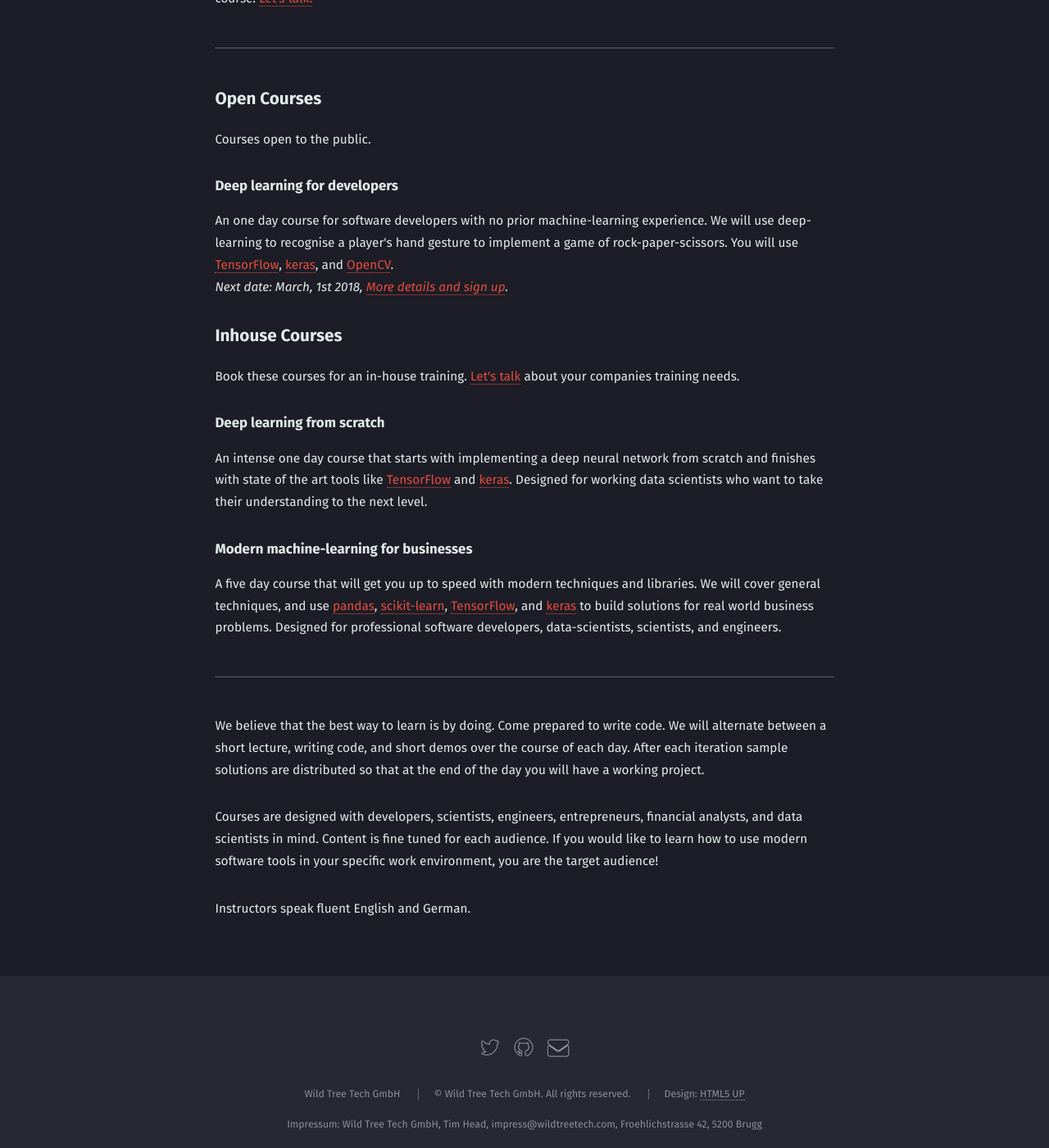
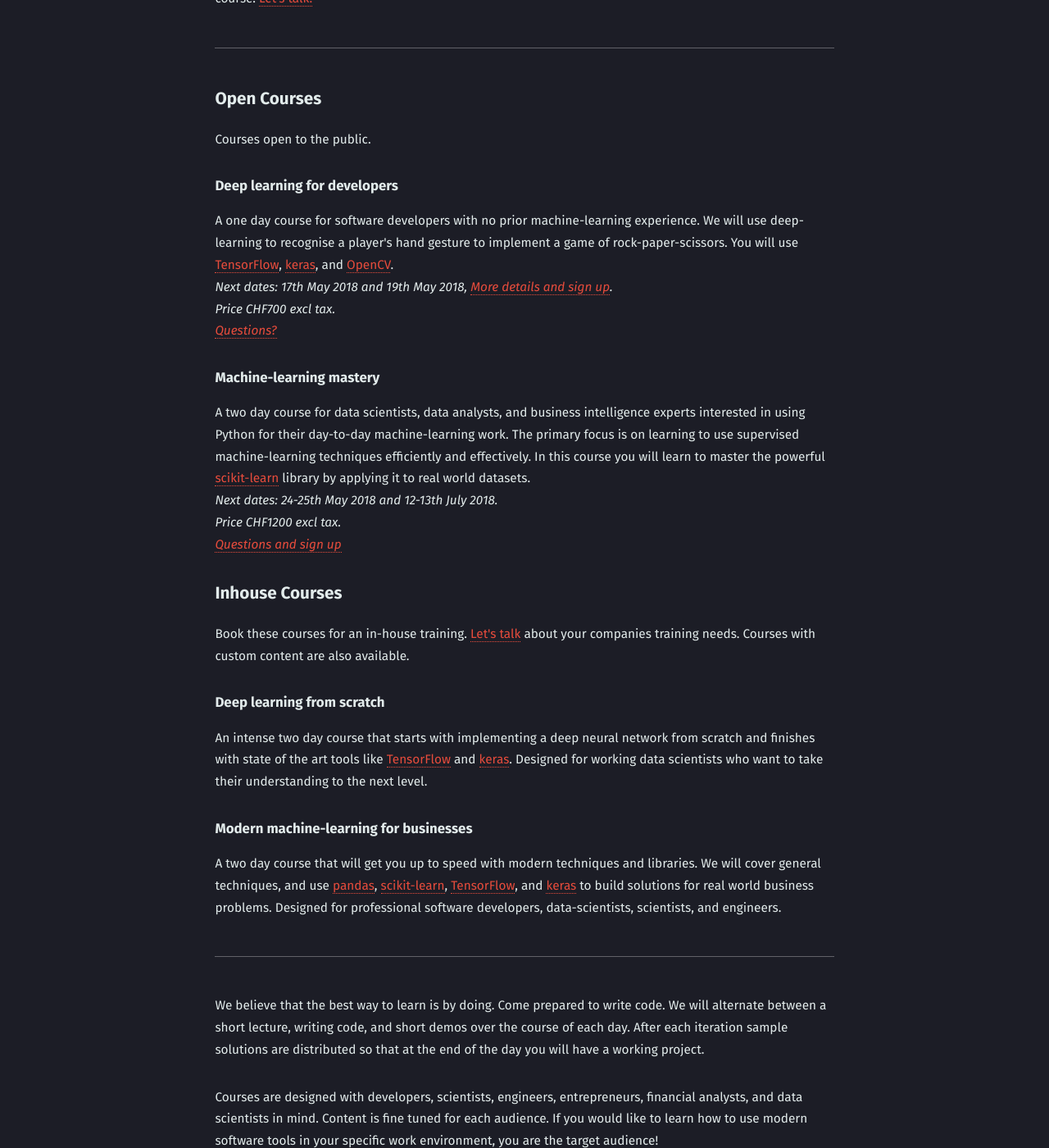
Before and after one commit to wildtreetech/wildtreetech.github.io, a Jekyll site: the page built from training/index.html, in a window 1280 px wide and 1400 px high, scrolled down 681 px. Shown: the whole window at 82% size. Built offline with Jekyll 4.4.1, drawn with Linux system fonts in a browser that asks for light colours; comment, search, counter and statistics services are not loaded.

Commit message:
Update training offers

```diff
--- a/consulting/index.html
+++ b/consulting/index.html
@@ -28,8 +28,8 @@
               you an expert opinion. Let's jump on a call! After an email
               exchange and some research on my part, we will review your current
               situation and figure out a brief roadmap for solving your problems.
-              You will receive a recording of the call and a brief written
-              recap of key points.
+              After the call you will receive a recording of the call and a written
+              recap of key points and recommendations
               <br />
               <em>A 60-Minute consultation call costs CHF300. <a href="/index.html#contact">Book your call now</a></em>
           </p>
@@ -71,7 +71,7 @@
             <h3>Team Tune Up</h3>
             <p>Your existing team is your most valuable resource. Want to
                 maximise the potential of your team? Want to refresh how they
-                use their tools? I am here to help. We will review your entire
+                use their data science tools? I am here to help. We will review your entire
                 development workflow, evaluate the strengths of each team member,
                 and put together a roadmap for future improvements. I will embed
                 with your team two days a week, working with them in their day
--- a/training/index.html
+++ b/training/index.html
@@ -29,27 +29,49 @@
           <p>Courses open to the public.</p>
             <h4>Deep learning for developers</h4>
             <p>
-              An one day course for software developers with no prior
+              A one day course for software developers with no prior
               machine-learning experience. We will use deep-learning to recognise
               a player's hand gesture to implement a game of rock-paper-scissors.
               You will use <a href="https://www.tensorflow.org/">TensorFlow</a>, <a href="https://keras.io">keras</a>,
               and <a href="#">OpenCV</a>.
               <br />
-              <em>Next date: March, 1st 2018, <a href="https://docs.google.com/document/d/13Xj5b7j9n0v9aAbGrnEebnJKGuwLf2yE-zU9GfqVx60/edit?usp=sharing">More details and sign up</a>.</em>
+              <em>Next dates: 17th May 2018 and 19th May 2018, <a href="https://docs.google.com/document/d/13Xj5b7j9n0v9aAbGrnEebnJKGuwLf2yE-zU9GfqVx60/edit?usp=sharing">More details and sign up</a>.</em>
+              <br />
+              <em>Price CHF700 excl tax.</em>
+              <br />
+              <em><a href="mailto:{{ site.email }}">Questions?</a></em>
+            </p>
+            <h4>Machine-learning mastery</h4>
+            <p>
+              A two day course for data scientists, data analysts, and business
+              intelligence experts interested in using Python for their day-to-day
+              machine-learning work. The primary focus is on learning to use
+              supervised machine-learning techniques efficiently and effectively.
+              In this course you will learn to master the powerful
+              <a href="http://scikit-learn.org/">scikit-learn</a> library by
+              applying it to real world datasets.
+              <br />
+              <em>Next dates: 24-25th May 2018 and 12-13th July 2018.</em>
+              <br />
+              <em>Price CHF1200 excl tax.</em>
+              <br />
+              <em><a href="mailto:{{ site.email }}">Questions and sign up</a></em>
             </p>
           <h3>Inhouse Courses</h3>
             <p>Book these courses for an in-house training. <a href="/index.html#contact">Let's talk</a>
-                about your companies training needs.</p>
+                about your companies training needs. Courses with custom content
+                are also available.
+            </p>
             <h4>Deep learning from scratch</h4>
             <p>
-              An intense one day course that starts with implementing a deep neural network
+              An intense two day course that starts with implementing a deep neural network
               from scratch and finishes with state of the art tools like <a href="https://www.tensorflow.org/">TensorFlow</a>
               and <a href="https://keras.io">keras</a>.
               Designed for working data scientists who want
               to take their understanding to the next level.
-          </p>
-              <h4>Modern machine-learning for businesses</h4>
-              <p>A five day
+            </p>
+            <h4>Modern machine-learning for businesses</h4>
+            <p>A two day
                 course that will get you up to speed with modern techniques
                 and libraries. We will cover general techniques, and use
                 <a href="#">pandas</a>,
```
Also changed, not shown: index.html (+9 -9 lines), README.md.
